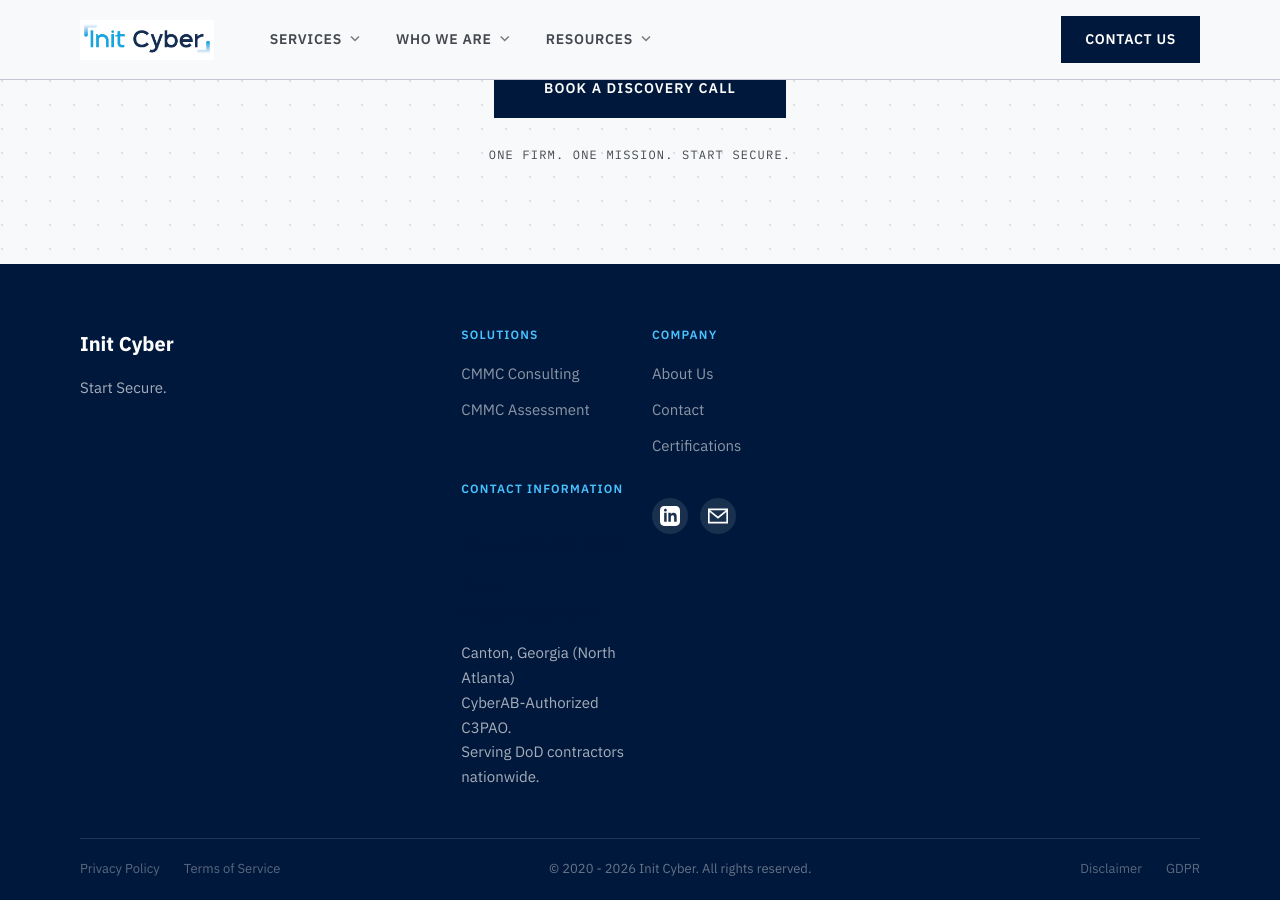
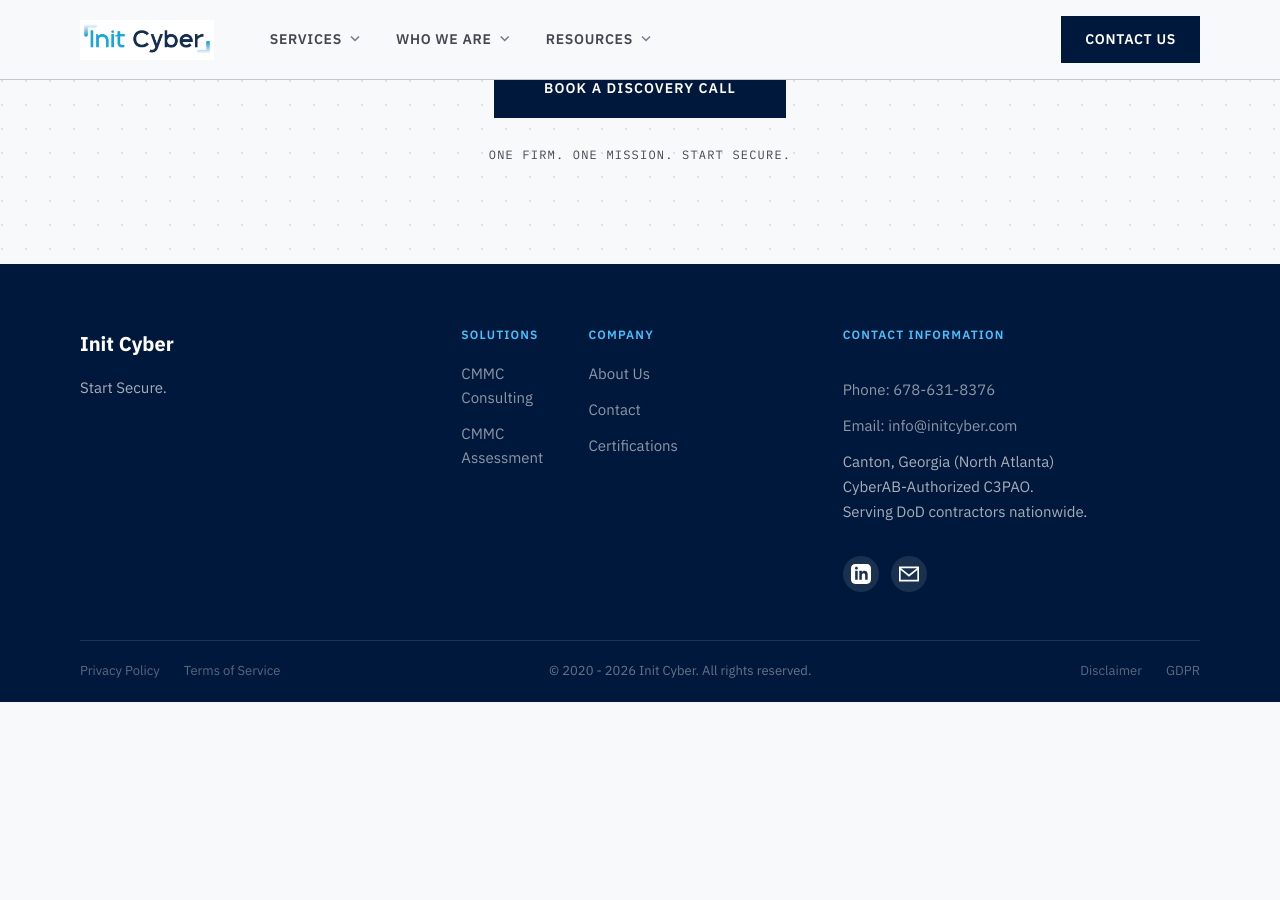
Before and after one commit to initcyber/initcyber.github.io, a Jekyll site: the page built from index.md, in a window 1280 px wide and 900 px high, scrolled down 2489 px. Built offline with Jekyll 4.4.1, drawn with Linux system fonts in a browser that asks for light colours; after the commit the page ends 3191 px from its top, so only the background shows below that.

Commit message:
footer fix again

```diff
--- a/_includes/footer.html
+++ b/_includes/footer.html
@@ -22,12 +22,12 @@
             <a href="#">Certifications</a>
           </nav>
         </div>
-       <div class="footer-right">
-          <h4 class="footer-col-heading">Contact Information</h4>
-          <nav class="footer-right">
-            <a href="tel:6786318376">Phone: 678-631-8376</a>
-            <a href="mailto:info@initcyber.com">Email: info@initcyber.com</a>
-          </nav>
+      </div>
+      <div class="footer-right">
+        <h4 class="footer-col-heading">Contact Information</h4>
+        <div class="footer-links">
+          <a href="tel:6786318376">Phone: 678-631-8376</a>
+          <a href="mailto:info@initcyber.com">Email: info@initcyber.com</a>
           <p class="footer-brand-desc">Canton, Georgia (North Atlanta)<br>
             CyberAB-Authorized C3PAO.<br>
             Serving DoD contractors nationwide.</p>
--- a/_sass/components/_footer.scss
+++ b/_sass/components/_footer.scss
@@ -87,7 +87,7 @@
 
 .footer-links-grid {
   display: grid;
-  grid-template-columns: 1fr 1fr;
+  grid-template-columns: 1fr 1fr 1fr;
   gap: 24px;
 }
 
```
